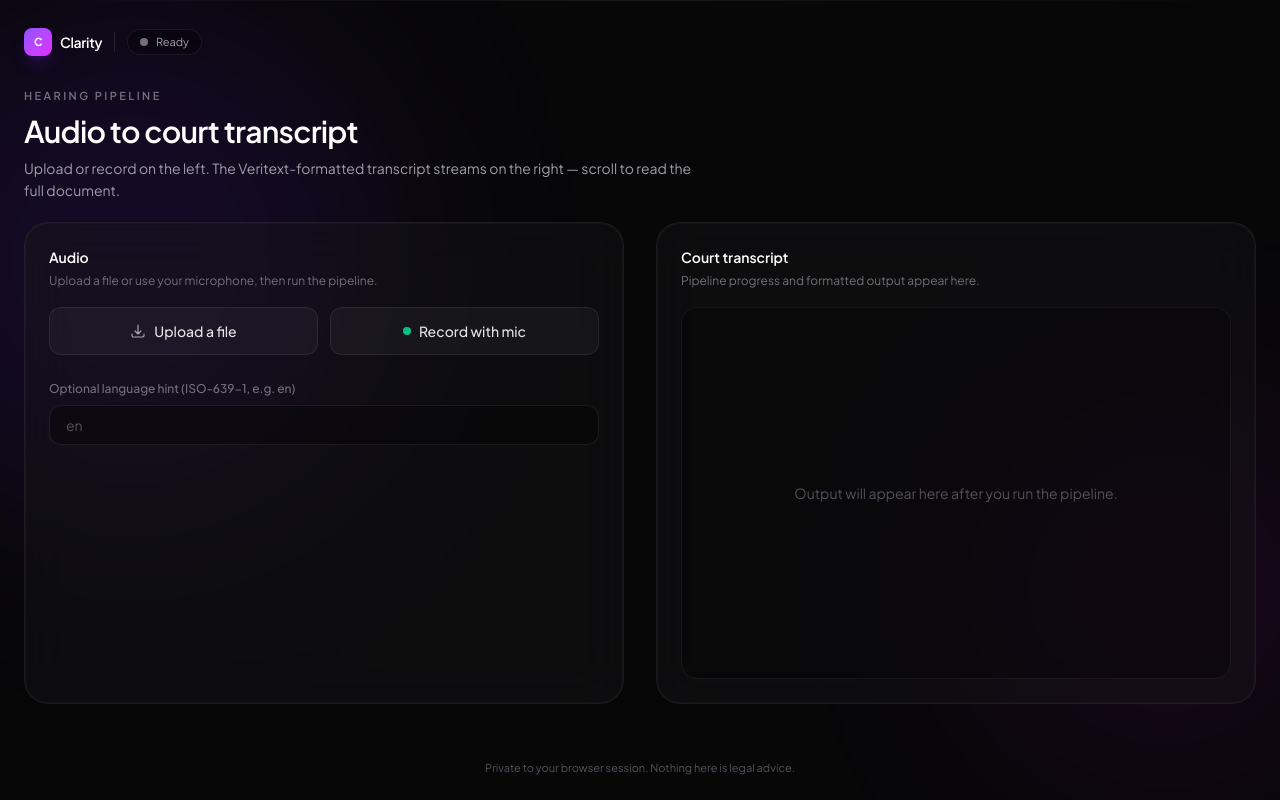
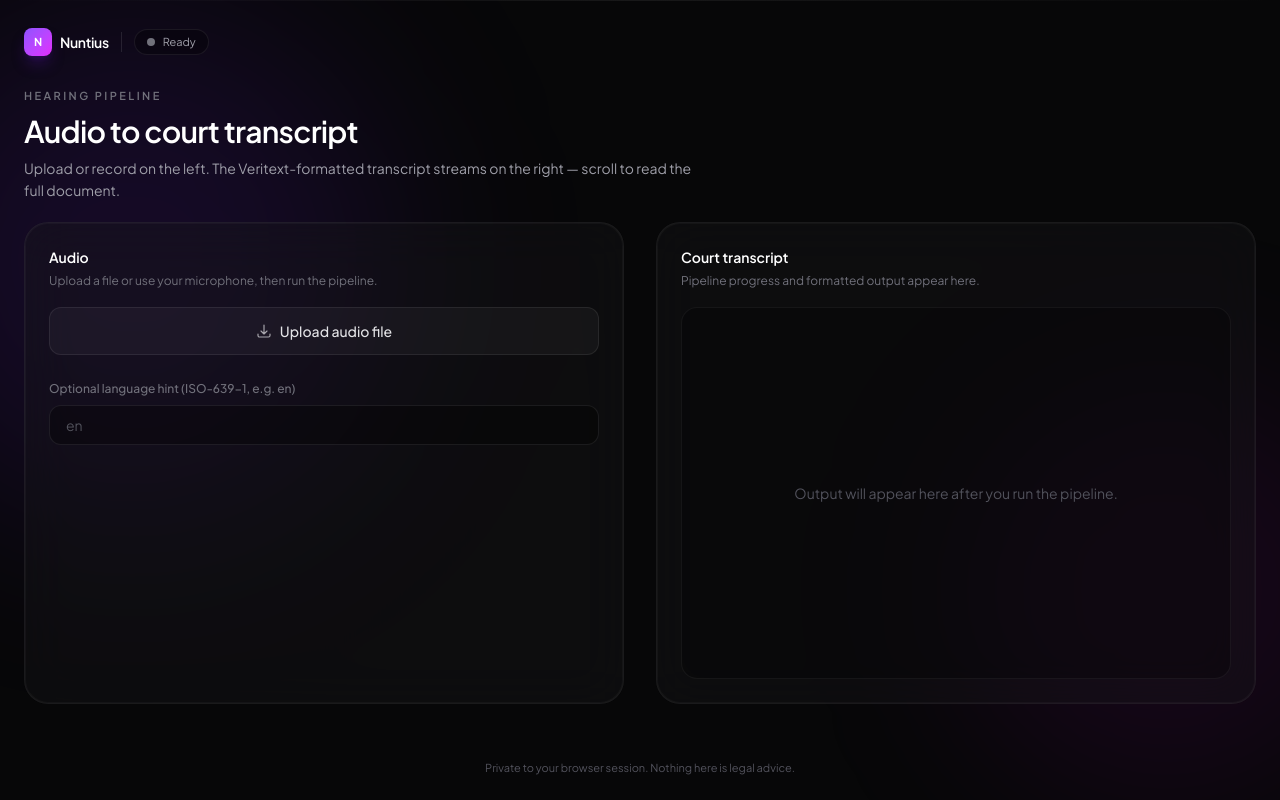
Before and after one commit to MehediTamim/Transcript_CleanUp, a React (Vite) app in the folder frontend/: page / in a window 1280 px wide. Built offline with nearby package versions, Linux system fonts and the light colour scheme.

Commit message:
Update project title and refactor AudioCapture component. Changed title from Clarity to Nuntius for better alignment with project goals. Simplified AudioCapture logic by removing unused recorder functionality and updating UI elements for file handling.

```diff
--- a/frontend/index.html
+++ b/frontend/index.html
@@ -10,7 +10,7 @@
       href="https://fonts.googleapis.com/css2?family=Plus+Jakarta+Sans:ital,wght@0,400;0,500;0,600;0,700;1,400&display=swap"
       rel="stylesheet"
     />
-    <title>Clarity — Clean conversations from audio or text</title>
+    <title>Nuntius — Audio to court transcript</title>
   </head>
   <body>
     <div id="root"></div>
--- a/frontend/src/components/AudioCapture.tsx
+++ b/frontend/src/components/AudioCapture.tsx
@@ -1,7 +1,6 @@
 import { useEffect, useRef, useState } from 'react'
-import { useAudioRecorder } from '../hooks/useAudioRecorder'
 import { friendlyMessage } from '../lib/errors'
-import { btnGhost, btnDanger, btnPrimary, mutedText, subtleText } from '../lib/tokens'
+import { btnGhost, btnPrimary, subtleText } from '../lib/tokens'
 import { Spinner } from './Spinner'
 
 export type AudioCaptureProps = {
@@ -23,24 +22,17 @@ export function AudioCapture({
   onError,
   compact = false,
 }: AudioCaptureProps) {
-  const recorder = useAudioRecorder()
   const fileInputRef = useRef<HTMLInputElement>(null)
   const [pickedLabel, setPickedLabel] = useState<string | null>(null)
   const [pickedBlob, setPickedBlob] = useState<Blob | null>(null)
   const [readingFile, setReadingFile] = useState(false)
   const [audioUrl, setAudioUrl] = useState<string | null>(null)
 
-  // Whichever source produced audio last wins.
-  const blob = pickedBlob ?? recorder.blob
-  const filename = pickedLabel ?? 'recording.webm'
-  const ready = !!blob && !recorder.recording
+  const blob = pickedBlob ?? null
+  const filename = pickedLabel ?? 'audio.webm'
+  const ready = !!blob
 
-  // Forward recorder errors to the parent.
-  useEffect(() => {
-    if (recorder.error) onError?.(friendlyMessage(recorder.error))
-  }, [recorder.error, onError])
-
-  // Create a playable object URL whenever the active blob changes, revoke the old one.
+  // Create a playable object URL whenever the blob changes, revoke the old one.
   useEffect(() => {
     if (!blob) { setAudioUrl(null); return }
     const url = URL.createObjectURL(blob)
@@ -52,7 +44,6 @@ export function AudioCapture({
     const f = e.target.files?.[0]
     e.target.value = ''
     if (!f) return
-    recorder.reset()
     setPickedLabel(f.name)
     setReadingFile(true)
     try {
@@ -68,7 +59,6 @@ export function AudioCapture({
   const clearAudio = () => {
     setPickedBlob(null)
     setPickedLabel(null)
-    recorder.reset()
   }
 
   const busy = disabled || readingFile || primaryBusy
@@ -82,12 +72,12 @@ export function AudioCapture({
         className="hidden"
         onChange={(e) => void onPickFile(e)}
       />
-      <div className="flex flex-col gap-3 sm:flex-row">
+
       <button
         type="button"
-          disabled={busy || recorder.recording}
+        disabled={busy}
         onClick={() => fileInputRef.current?.click()}
-          className={`${btnGhost} h-12 flex-1`}
+        className={`${btnGhost} h-12 w-full`}
       >
         <svg
           className="size-4 opacity-70"
@@ -103,33 +93,8 @@ export function AudioCapture({
             d="M3 16.5v2.25A2.25 2.25 0 005.25 21h13.5A2.25 2.25 0 0021 18.75V16.5M16.5 12 12 16.5m0 0L7.5 12m4.5 4.5V3"
           />
         </svg>
-          Upload a file
+        Upload audio file
       </button>
-        {!recorder.recording ? (
-          <button
-            type="button"
-            disabled={busy}
-            onClick={() => void recorder.start()}
-            className={`${btnGhost} h-12 flex-1`}
-          >
-            <span className="flex size-2 rounded-full bg-emerald-400/90" aria-hidden />
-            Record with mic
-          </button>
-        ) : (
-          <button
-            type="button"
-            onClick={recorder.stop}
-            className={`${btnDanger} h-12 flex-1`}
-          >
-            <span className="flex size-2 animate-pulse rounded-full bg-white" aria-hidden />
-            Stop recording
-          </button>
-        )}
-      </div>
-
-      {recorder.recording ? (
-        <p className={`text-center text-sm ${mutedText}`}>We&apos;re listening&hellip;</p>
-      ) : null}
 
       {readingFile ? (
         <p className="flex justify-center gap-2 text-sm text-zinc-400">
@@ -140,7 +105,7 @@ export function AudioCapture({
       {ready ? (
         <div className="rounded-2xl border border-white/[0.05] bg-black/25 p-4">
           <p className={`text-center text-xs ${subtleText}`}>
-            {pickedLabel ? `"${pickedLabel}"` : 'Recording'} ready
+            {pickedLabel ? `"${pickedLabel}"` : 'File'} ready
           </p>
 
           {audioUrl ? (
@@ -172,7 +137,7 @@ export function AudioCapture({
             onClick={clearAudio}
             className="mt-2 w-full text-center text-xs text-zinc-500 transition hover:text-zinc-300"
           >
-            Remove audio
+            Remove file
           </button>
         </div>
       ) : null}
--- a/frontend/src/components/TopBar.tsx
+++ b/frontend/src/components/TopBar.tsx
@@ -60,9 +60,9 @@ export function TopBar({ status, actions }: Props) {
           aria-label="Clarity home"
         >
           <span className="inline-flex size-7 items-center justify-center rounded-lg bg-gradient-to-br from-violet-500 to-fuchsia-500 text-[11px] font-bold text-white shadow-lg shadow-violet-900/40">
-            C
+            N
           </span>
-          <span className="hidden sm:inline">Clarity</span>
+          <span className="hidden sm:inline">Nuntius</span>
         </Link>
         <span
           className="hidden h-5 w-px bg-white/10 sm:inline-block"
```
Lines whose indentation alone changed are shown as unchanged.
